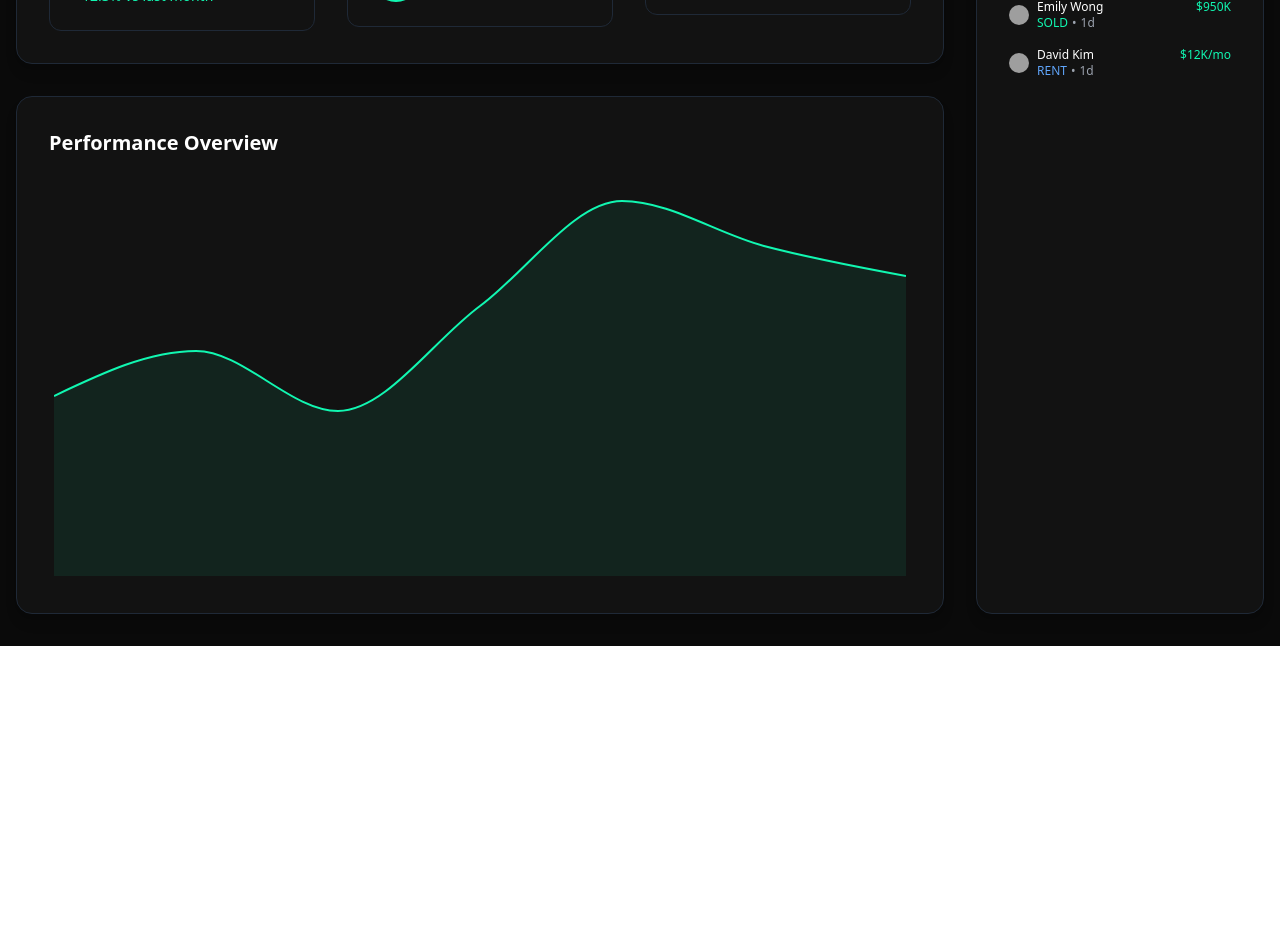
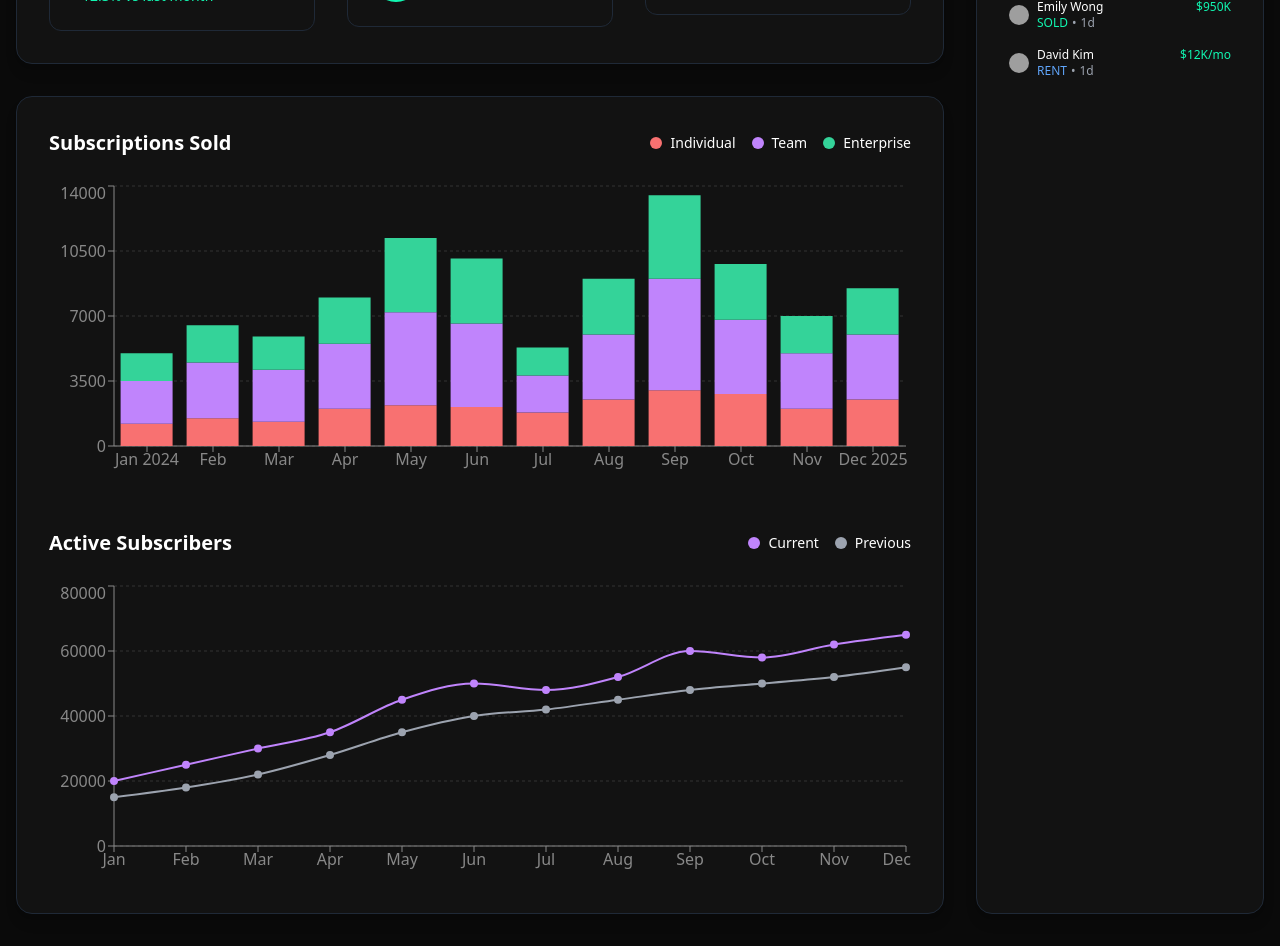
Before and after one commit to lkmariobros/chartopia-wonder-visuals, a React (Vite) app: page / in a window 1280 px wide. Shown: the part 220-1166 px from the top of the page. Before the commit the page ends 866 px from the top, so only its background shows below. Built offline with nearby package versions, Linux system fonts and the light colour scheme; grey boxes are pictures that could not be loaded.

Commit message:
Update performance overview chart
Improve the performance overview chart to better match a provided screenshot.  The exact changes are not specified.

```diff
--- a/src/components/ChartDemo.tsx
+++ b/src/components/ChartDemo.tsx
@@ -1,7 +1,37 @@
 import { useState } from 'react';
-import { Area, AreaChart, ResponsiveContainer } from 'recharts';
+import { Area, AreaChart, ResponsiveContainer, XAxis, YAxis, CartesianGrid, Tooltip, Legend, BarChart, Bar, Line, LineChart } from 'recharts';
 import { MetricCard } from './dashboard/MetricCard';
 import { RecentEvents } from './dashboard/RecentEvents';
+
+const subscriptionData = [
+  { month: 'Jan 2024', individual: 1200, team: 2300, enterprise: 1500 },
+  { month: 'Feb', individual: 1500, team: 3000, enterprise: 2000 },
+  { month: 'Mar', individual: 1300, team: 2800, enterprise: 1800 },
+  { month: 'Apr', individual: 2000, team: 3500, enterprise: 2500 },
+  { month: 'May', individual: 2200, team: 5000, enterprise: 4000 },
+  { month: 'Jun', individual: 2100, team: 4500, enterprise: 3500 },
+  { month: 'Jul', individual: 1800, team: 2000, enterprise: 1500 },
+  { month: 'Aug', individual: 2500, team: 3500, enterprise: 3000 },
+  { month: 'Sep', individual: 3000, team: 6000, enterprise: 4500 },
+  { month: 'Oct', individual: 2800, team: 4000, enterprise: 3000 },
+  { month: 'Nov', individual: 2000, team: 3000, enterprise: 2000 },
+  { month: 'Dec 2025', individual: 2500, team: 3500, enterprise: 2500 }
+];
+
+const subscriberData = [
+  { month: 'Jan', current: 20000, previous: 15000 },
+  { month: 'Feb', current: 25000, previous: 18000 },
+  { month: 'Mar', current: 30000, previous: 22000 },
+  { month: 'Apr', current: 35000, previous: 28000 },
+  { month: 'May', current: 45000, previous: 35000 },
+  { month: 'Jun', current: 50000, previous: 40000 },
+  { month: 'Jul', current: 48000, previous: 42000 },
+  { month: 'Aug', current: 52000, previous: 45000 },
+  { month: 'Sep', current: 60000, previous: 48000 },
+  { month: 'Oct', current: 58000, previous: 50000 },
+  { month: 'Nov', current: 62000, previous: 52000 },
+  { month: 'Dec', current: 65000, previous: 55000 }
+];
 
 const data = [
   { date: 'Feb 12', sales: 60, rentals: 40, mindshare: 0.12 },
@@ -75,6 +105,8 @@ export default function ChartDemo({ isDarkMode }: ChartDemoProps) {
   const bgColor = isDarkMode ? 'bg-[#121212]' : 'bg-white';
   const borderColor = isDarkMode ? 'border-gray-800' : 'border-gray-200';
   const textColor = isDarkMode ? 'text-white' : 'text-gray-900';
+  const gridColor = isDarkMode ? '#333' : '#e5e7eb';
+  const labelColor = isDarkMode ? '#888' : '#666';
 
   const togglePin = (index: number) => {
     setPinnedCards(prev =>
@@ -106,21 +138,89 @@ export default function ChartDemo({ isDarkMode }: ChartDemoProps) {
             </div>
           </div>
 
-          {/* Chart section */}
+          {/* Chart sections */}
           <div className={`${bgColor} rounded-2xl border ${borderColor} p-8 shadow-lg`}>
-            <h2 className={`text-xl font-semibold mb-6 ${textColor}`}>Performance Overview</h2>
-            <div className="h-[400px]">
-              <ResponsiveContainer width="100%" height="100%">
-                <AreaChart data={data}>
-                  <Area
-                    type="monotone"
-                    dataKey="mindshare"
-                    stroke="#11f7b1"
-                    fill="#11f7b120"
-                    strokeWidth={2}
-                  />
-                </AreaChart>
-              </ResponsiveContainer>
+            <div className="space-y-12">
+              {/* Subscriptions Chart */}
+              <div>
+                <div className="flex items-center justify-between mb-6">
+                  <h2 className={`text-xl font-semibold ${textColor}`}>Subscriptions Sold</h2>
+                  <div className="text-sm font-medium">
+                    <span className="inline-flex items-center mr-4">
+                      <span className="w-3 h-3 rounded-full bg-red-400 mr-2"></span>
+                      <span className={textColor}>Individual</span>
+                    </span>
+                    <span className="inline-flex items-center mr-4">
+                      <span className="w-3 h-3 rounded-full bg-purple-400 mr-2"></span>
+                      <span className={textColor}>Team</span>
+                    </span>
+                    <span className="inline-flex items-center">
+                      <span className="w-3 h-3 rounded-full bg-emerald-400 mr-2"></span>
+                      <span className={textColor}>Enterprise</span>
+                    </span>
+                  </div>
+                </div>
+                <div className="h-[300px]">
+                  <ResponsiveContainer width="100%" height="100%">
+                    <BarChart data={subscriptionData}>
+                      <CartesianGrid strokeDasharray="3 3" stroke={gridColor} vertical={false} />
+                      <XAxis dataKey="month" stroke={labelColor} />
+                      <YAxis stroke={labelColor} />
+                      <Tooltip
+                        contentStyle={{ backgroundColor: isDarkMode ? '#1f1f1f' : '#fff', borderColor: gridColor }}
+                        itemStyle={{ color: isDarkMode ? '#fff' : '#000' }}
+                      />
+                      <Bar dataKey="individual" stackId="a" fill="#f87171" />
+                      <Bar dataKey="team" stackId="a" fill="#c084fc" />
+                      <Bar dataKey="enterprise" stackId="a" fill="#34d399" />
+                    </BarChart>
+                  </ResponsiveContainer>
+                </div>
+              </div>
+
+              {/* Active Subscribers Chart */}
+              <div>
+                <div className="flex items-center justify-between mb-6">
+                  <h2 className={`text-xl font-semibold ${textColor}`}>Active Subscribers</h2>
+                  <div className="text-sm font-medium">
+                    <span className="inline-flex items-center mr-4">
+                      <span className="w-3 h-3 rounded-full bg-purple-400 mr-2"></span>
+                      <span className={textColor}>Current</span>
+                    </span>
+                    <span className="inline-flex items-center">
+                      <span className="w-3 h-3 rounded-full bg-gray-400 mr-2"></span>
+                      <span className={textColor}>Previous</span>
+                    </span>
+                  </div>
+                </div>
+                <div className="h-[300px]">
+                  <ResponsiveContainer width="100%" height="100%">
+                    <LineChart data={subscriberData}>
+                      <CartesianGrid strokeDasharray="3 3" stroke={gridColor} vertical={false} />
+                      <XAxis dataKey="month" stroke={labelColor} />
+                      <YAxis stroke={labelColor} />
+                      <Tooltip
+                        contentStyle={{ backgroundColor: isDarkMode ? '#1f1f1f' : '#fff', borderColor: gridColor }}
+                        itemStyle={{ color: isDarkMode ? '#fff' : '#000' }}
+                      />
+                      <Line
+                        type="monotone"
+                        dataKey="current"
+                        stroke="#c084fc"
+                        strokeWidth={2}
+                        dot={{ fill: '#c084fc' }}
+                      />
+                      <Line
+                        type="monotone"
+                        dataKey="previous"
+                        stroke="#9ca3af"
+                        strokeWidth={2}
+                        dot={{ fill: '#9ca3af' }}
+                      />
+                    </LineChart>
+                  </ResponsiveContainer>
+                </div>
+              </div>
             </div>
           </div>
         </div>
```
